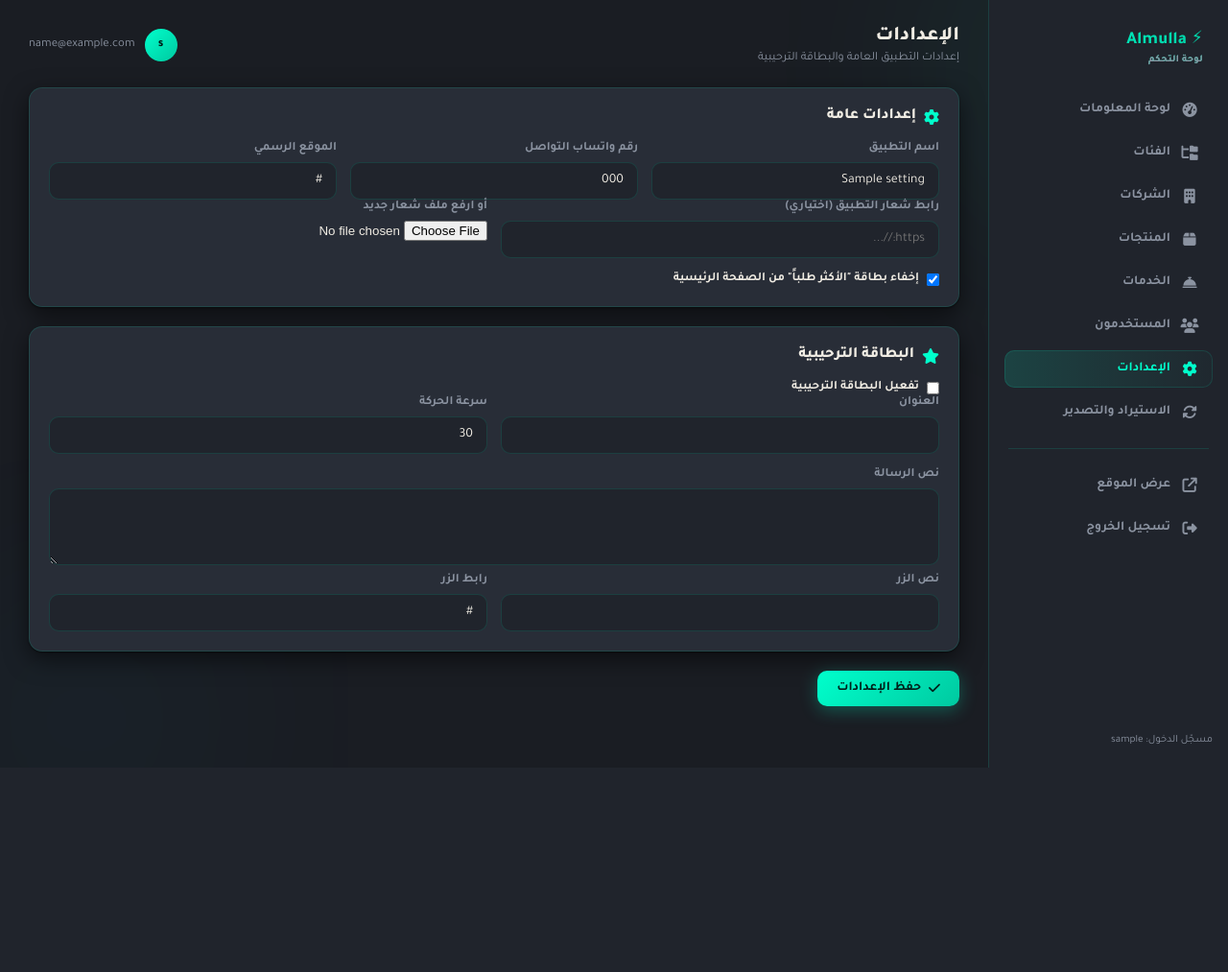
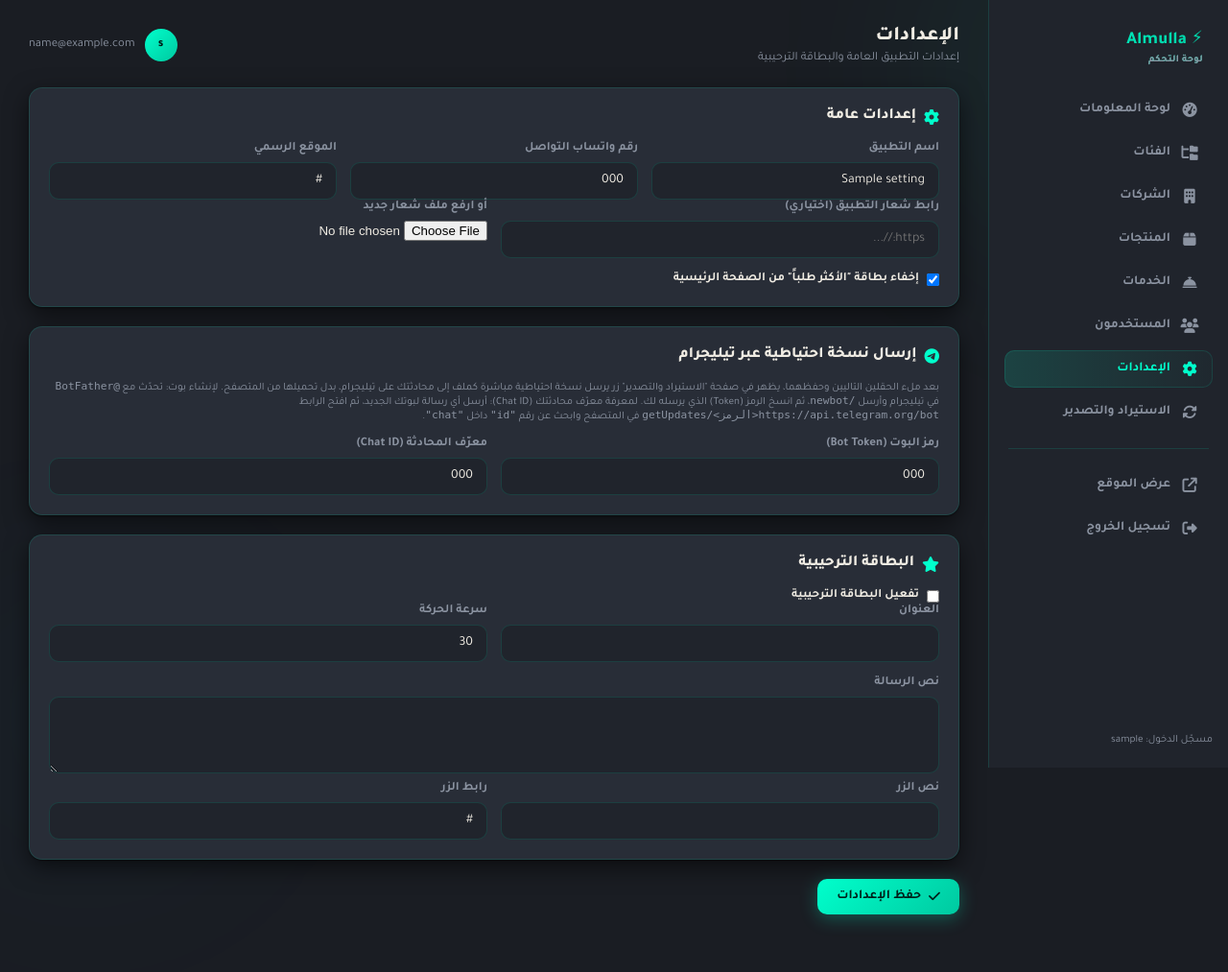
Before and after one commit to qwertyuiopasdfghjklll123123-art/hhhhh, a PHP site: page /admin/settings.php in a window 1280 px wide. Shown: the whole page at 96% size. Before the commit the page ends 800 px from the top, so only its background shows below. Run offline with PHP 8.4, Linux system fonts and the light colour scheme; the visitor is signed in with stand-in values (Sample User, id 1); tables that the repository leaves empty hold one stand-in row (values such as "Sample post").

Commit message:
Send a backup export to a Telegram bot instead of downloading it
Per request: rather than hardcoding any bot credentials, admin/settings.php
gets two new fields (bot token, chat id) with inline instructions for
creating a bot via @BotFather and finding a chat id - the admin fills
these in themselves, nothing is asked of or sent through this session.
A new "إرسال عبر تيليجرام" button appears on the import/export page
once both are set, calling Telegram's sendDocument API with a light
(no-images) export - keeps it well under Telegram's 50MB file limit and
avoids the same MySQL packet-size issue the earlier light-export button
was added for.

Security-critical bit: db_get_settings() is also what the public,
unauthenticated load_settings API action returns to every site visitor.
The bot token and chat id must never flow through that function, so
they get their own admin-only db_get_telegram_settings() read path
instead - verified directly that the public settings payload contains
neither value even after saving them.

Also verified telegram_send_document()'s actual HTTP/multipart request
construction and response parsing against a local mock server (this
sandbox's egress proxy blocks api.telegram.org, so a real end-to-end
call isn't possible from here): correct token+chat_id+file succeeds,
a rejected chat_id and an unauthorized token each surface Telegram's
own error description, and a closed port produces a clean connection-
error message rather than a crash.

Co-Authored-By: Claude Sonnet 5 <noreply@anthropic.com>
Claude-Session: https://claude.ai/code/session_01JgmtTFk1U1hXo9dE3dR6YV

```diff
--- a/admin/settings.php
+++ b/admin/settings.php
@@ -9,6 +9,8 @@ if ($_SERVER['REQUEST_METHOD'] === 'POST') {
         'appName' => trim($_POST['appName'] ?? ''),
         'whatsappNumber' => trim($_POST['whatsappNumber'] ?? ''),
         'officialWebsite' => trim($_POST['officialWebsite'] ?? ''),
+        'telegramBotToken' => trim($_POST['telegramBotToken'] ?? ''),
+        'telegramChatId' => trim($_POST['telegramChatId'] ?? ''),
         'hideMostRequested' => isset($_POST['hideMostRequested']),
         'welcomeCard' => [
             'enabled' => isset($_POST['welcomeEnabled']),
@@ -35,6 +37,7 @@ if ($_SERVER['REQUEST_METHOD'] === 'POST') {
 
 require_once __DIR__ . '/includes/layout.php';
 $settings = db_get_settings($pdo);
+$telegramSettings = db_get_telegram_settings($pdo);
 $welcome = $settings['welcomeCard'] ?? [];
 
 admin_header('الإعدادات', 'settings', 'إعدادات التطبيق العامة والبطاقة الترحيبية');
@@ -76,6 +79,28 @@ admin_header('الإعدادات', 'settings', 'إعدادات التطبيق ا
 </div>
 
 <div class="card">
+    <h2><i class="fab fa-telegram"></i> إرسال نسخة احتياطية عبر تيليجرام</h2>
+    <p class="field-hint" style="margin-bottom:14px;">
+        بعد ملء الحقلين التاليين وحفظهما، يظهر في صفحة "الاستيراد والتصدير" زر يرسل نسخة احتياطية
+        مباشرة كملف إلى محادثتك على تيليجرام، بدل تحميلها من المتصفح. لإنشاء بوت: تحدّث مع
+        <code>@BotFather</code> في تيليجرام وأرسل <code>/newbot</code>، ثم انسخ الرمز (Token) الذي
+        يرسله لك. لمعرفة معرّف محادثتك (Chat ID): أرسل أي رسالة لبوتك الجديد، ثم افتح الرابط
+        <code>https://api.telegram.org/bot&lt;الرمز&gt;/getUpdates</code> في المتصفح وابحث عن رقم
+        <code>"id"</code> داخل <code>"chat"</code>.
+    </p>
+    <div class="form-row">
+        <div>
+            <label>رمز البوت (Bot Token)</label>
+            <input type="text" name="telegramBotToken" value="<?php echo e($telegramSettings['botToken'] ?? ''); ?>" placeholder="123456789:ABCdef...">
+        </div>
+        <div>
+            <label>معرّف المحادثة (Chat ID)</label>
+            <input type="text" name="telegramChatId" value="<?php echo e($telegramSettings['chatId'] ?? ''); ?>" placeholder="123456789">
+        </div>
+    </div>
+</div>
+
+<div class="card">
     <h2><i class="fas fa-star"></i> البطاقة الترحيبية</h2>
     <div class="checkbox-row">
         <input type="checkbox" id="welcomeEnabled" name="welcomeEnabled" <?php echo !empty($welcome['enabled']) ? 'checked' : ''; ?>>
--- a/includes/data.php
+++ b/includes/data.php
@@ -137,6 +137,18 @@ function db_get_settings(PDO $pdo): array {
     ];
 }
 
+// رمز بوت تيليجرام ومعرّف المحادثة إعدادات حساسة (تتيح إرسال رسائل/ملفات باسم البوت) ولا يجب
+// أن تظهر أبداً في db_get_settings() العامة التي تصل إليها واجهة الموقع العادية (حتى الزوار غير
+// المسجَّلين عبر نقطة load_settings للقراءة فقط) - دالة منفصلة خاصة بلوحة التحكم فقط
+function db_get_telegram_settings(PDO $pdo): array {
+    db_ensure_settings_row($pdo);
+    $row = $pdo->query('SELECT telegram_bot_token, telegram_chat_id FROM settings WHERE id = 1')->fetch();
+    return [
+        'botToken' => $row['telegram_bot_token'] ?? null,
+        'chatId' => $row['telegram_chat_id'] ?? null,
+    ];
+}
+
 function db_save_settings(PDO $pdo, array $input): void {
     db_ensure_settings_row($pdo);
     $sets = [];
@@ -168,6 +180,8 @@ function db_save_settings(PDO $pdo, array $input): void {
         'appName' => 'app_name',
         'whatsappNumber' => 'whatsapp_number',
         'officialWebsite' => 'official_website',
+        'telegramBotToken' => 'telegram_bot_token',
+        'telegramChatId' => 'telegram_chat_id',
     ];
     foreach ($map as $key => $col) {
         if (isset($input[$key])) {
--- a/includes/functions.php
+++ b/includes/functions.php
@@ -137,3 +137,47 @@ function productNameFromFilename($filename) {
 function newEntityId($prefix) {
     return $prefix . '_' . uniqid() . '_' . random_int(100, 999);
 }
+
+// يرسل ملفاً إلى محادثة تيليجرام عبر واجهة bot API (sendDocument). يُعيد ['success'=>bool,
+// 'message'=>string] - رسالة الفشل تنقل نص خطأ تيليجرام الفعلي (رمز بوت خاطئ، محادثة غير
+// موجودة، ...) حتى يمكن تشخيصه من لوحة التحكم مباشرة بلا حاجة لفحص السجلات
+function telegram_send_document(string $botToken, string $chatId, string $filePath, string $filename, string $caption = ''): array {
+    if (!function_exists('curl_init')) {
+        return ['success' => false, 'message' => 'إضافة PHP cURL غير مفعّلة على السيرفر، لا يمكن الإرسال عبر تيليجرام.'];
+    }
+    if (!file_exists($filePath)) {
+        return ['success' => false, 'message' => 'الملف المراد إرساله غير موجود.'];
+    }
+
+    $url = 'https://api.telegram.org/bot' . rawurlencode($botToken) . '/sendDocument';
+    $post = [
+        'chat_id' => $chatId,
+        'document' => new CURLFile($filePath, 'application/json', $filename),
+    ];
+    if ($caption !== '') $post['caption'] = $caption;
+
+    $ch = curl_init($url);
+    curl_setopt_array($ch, [
+        CURLOPT_POST => true,
+        CURLOPT_POSTFIELDS => $post,
+        CURLOPT_RETURNTRANSFER => true,
+        CURLOPT_TIMEOUT => 120,
+        CURLOPT_SSL_VERIFYPEER => true,
+    ]);
+    $response = curl_exec($ch);
+    $curlError = curl_error($ch);
+    curl_close($ch);
+
+    if ($response === false) {
+        return ['success' => false, 'message' => 'تعذّر الاتصال بتيليجرام: ' . $curlError];
+    }
+
+    $decoded = json_decode($response, true);
+    if (!is_array($decoded)) {
+        return ['success' => false, 'message' => 'استجابة غير متوقعة من تيليجرام.'];
+    }
+    if (empty($decoded['ok'])) {
+        return ['success' => false, 'message' => 'رفض تيليجرام الطلب: ' . ($decoded['description'] ?? 'خطأ غير معروف')];
+    }
+    return ['success' => true, 'message' => 'تم الإرسال بنجاح.'];
+}
--- a/install/schema.sql
+++ b/install/schema.sql
@@ -100,6 +100,8 @@ CREATE TABLE IF NOT EXISTS settings (
     official_website VARCHAR(191) NULL DEFAULT NULL,
     hide_most_requested TINYINT(1) NOT NULL DEFAULT 0,
     welcome_card TEXT NULL,
+    telegram_bot_token VARCHAR(255) NULL DEFAULT NULL,
+    telegram_chat_id VARCHAR(100) NULL DEFAULT NULL,
     PRIMARY KEY (id)
 ) ENGINE=InnoDB DEFAULT CHARSET=utf8mb4 COLLATE=utf8mb4_unicode_ci;
 
--- /dev/null
+++ b/install/upgrade_add_telegram_settings.sql
@@ -0,0 +1,5 @@
+-- نفّذ هذا الملف مرة واحدة في phpMyAdmin إن كان موقعك مُنصَّباً من نسخة سابقة بدون
+-- حقلي telegram_bot_token و telegram_chat_id (إرسال نسخة احتياطية عبر بوت تيليجرام)
+ALTER TABLE settings
+    ADD COLUMN telegram_bot_token VARCHAR(255) NULL DEFAULT NULL AFTER welcome_card,
+    ADD COLUMN telegram_chat_id VARCHAR(100) NULL DEFAULT NULL AFTER telegram_bot_token;
```
Also changed, not shown: admin/import.php (+33 -0 lines), README.md.
